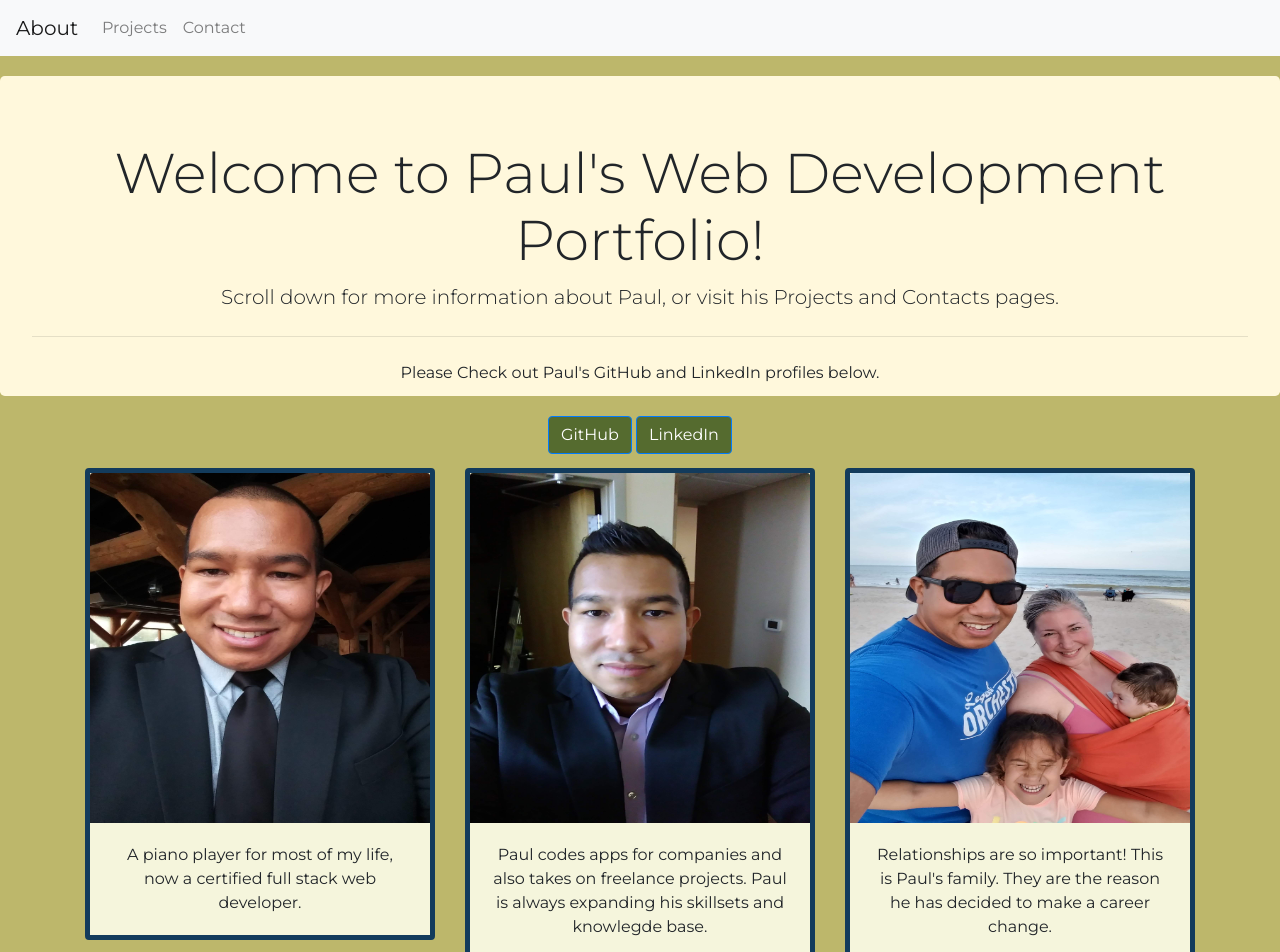
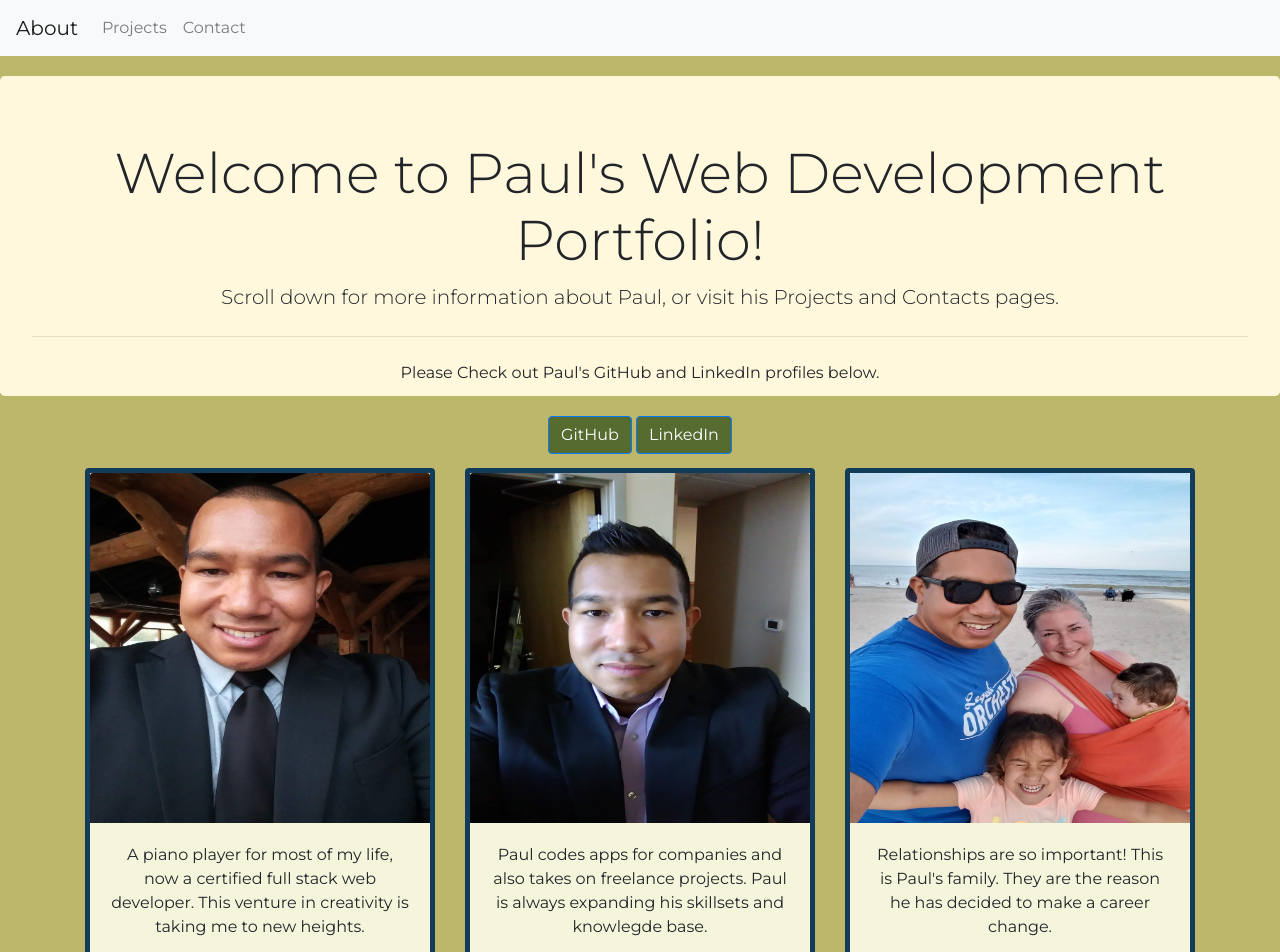
Before and after one commit to Stevenijames/react-portfolio, a React (Create React App) app: page / in a window 1280 px wide. Shown: the top 952 px of the page. Built offline with nearby package versions, Linux system fonts and the light colour scheme.

Commit message:
updates to about json

```diff
--- a/src/components/AboutCard/AboutCard.js
+++ b/src/components/AboutCard/AboutCard.js
@@ -7,11 +7,11 @@ function AboutCard(props) {
         <div className="animate__animated animate__fadeInUp">
             <div
                 className="card"
-                style={{ minHeight: "350px", marginBottom: "30px", marginTop: "40px", backgroundColor: "#F5F5DC", border: "5px solid #133b5c" }}
+                style={{ minHeight: "350px", marginBottom: "20px", marginTop: "40px", backgroundColor: "#F5F5DC", border: "5px solid #133b5c" }}
             >
                 <img
                     src={props.image}
-                    className="card-img-top" style={{ maxHeight: "350px" }}
+                    className="card-img-top" style={{ maxHeight: "350px", }}
                     alt={props.idescription}
                 />
                 <div className="card-body">
--- a/src/pages/HomePage/about.json
+++ b/src/pages/HomePage/about.json
@@ -2,7 +2,7 @@
     {
         "image": "assets/img/professionalshot1.jpg",
         "idescription": "paulijames",
-        "cardtext": "A piano player for most of my life, now a certified full stack web developer."
+        "cardtext": "A piano player for most of my life, now a certified full stack web developer. This venture in creativity is taking me to new heights."
     },
     {
         "image": "./assets/img/businessphoto1.jpg",
```
Also changed, not shown: src/components/Welcome/Welcome.js (+27 -0 lines), src/index.js (line endings or trailing spaces).
